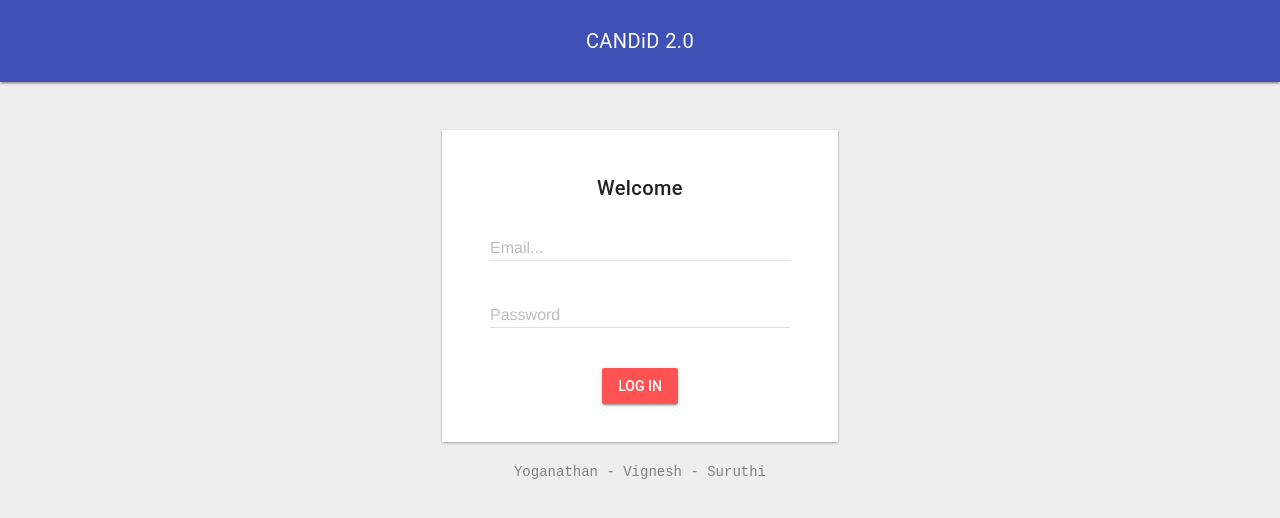
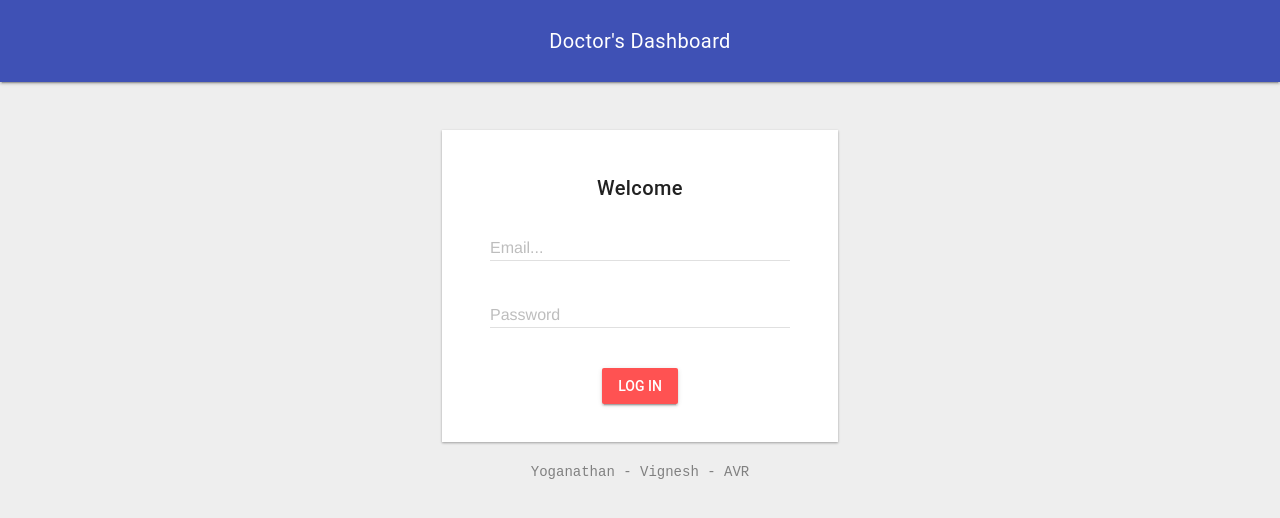
Before and after one commit to pyoganathan99/candid, a plain HTML site: page login.html in a window 1280 px wide. Drawn offline with nearby package versions, Linux system fonts and the light colour scheme; no server answers.

Commit message:
Update login.html

```diff
--- a/login.html
+++ b/login.html
@@ -1,7 +1,7 @@
 
 <html>
     <head>
-        <title>CANDiD 2.0</title>
+        <title>CANDiD 3.0</title>
 
         <link rel="shortcut icon" type="image/png" href="/logo.png"/>
         <meta name="theme-color" content="#1E88E5"/>
@@ -56,7 +56,7 @@
             <header class="mdl-layout__header">
                 <div class="mdl-layout__header-row" style="padding-left:40px;">
                 <span class="mdl-layout-spacer"></span>
-                <span class="mdl-layout-title">CANDiD 2.0</span>
+                <span class="mdl-layout-title">Doctor's Dashboard</span>
                 <span class="mdl-layout-spacer"></span>
                 </div>
             </header>
@@ -86,7 +86,7 @@
                     </div>
                     <br>
                     <center><a style="color:gray; text-decoration:none; font-family:monospace" href="mailto:pyoganathan99@gmail.com">
-                            Yoganathan - Vignesh - Suruthi</a></center>
+                            Yoganathan - Vignesh - AVR</a></center>
                 </center>
                 </div>
 
```
